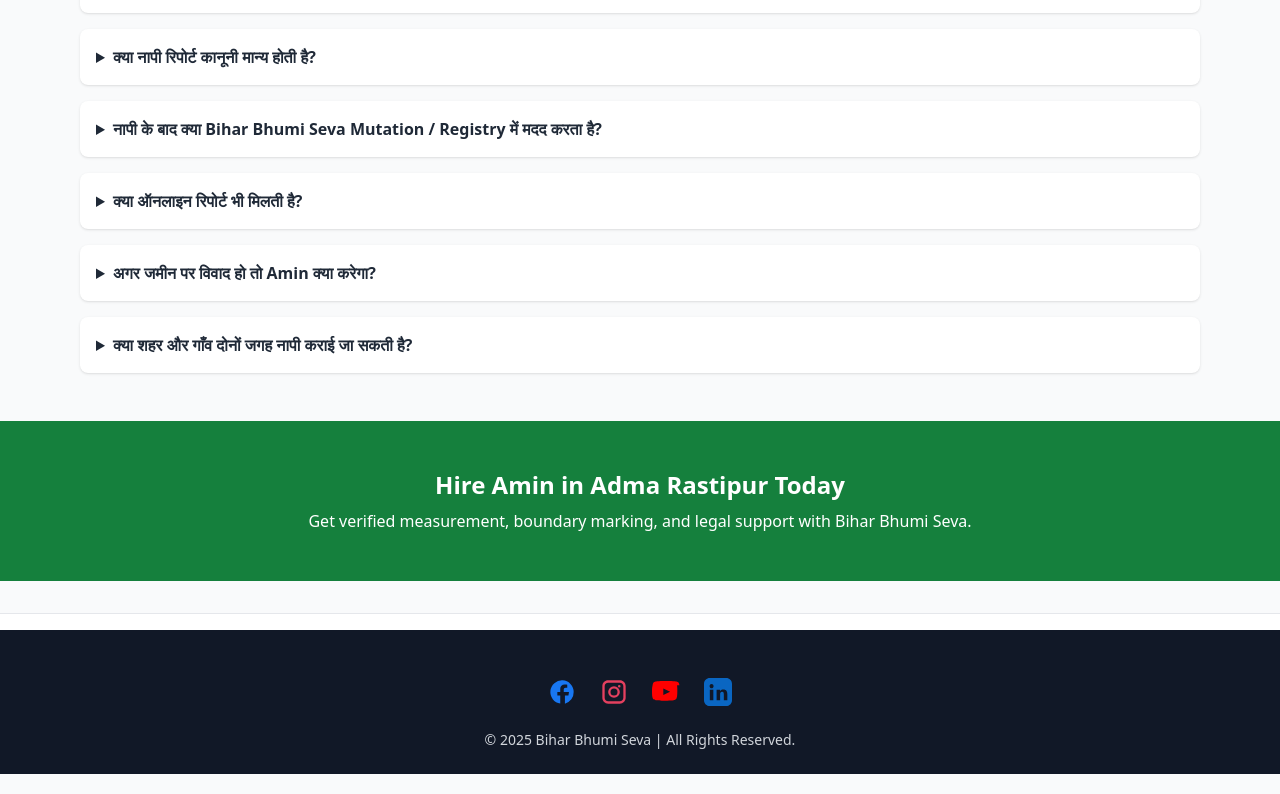
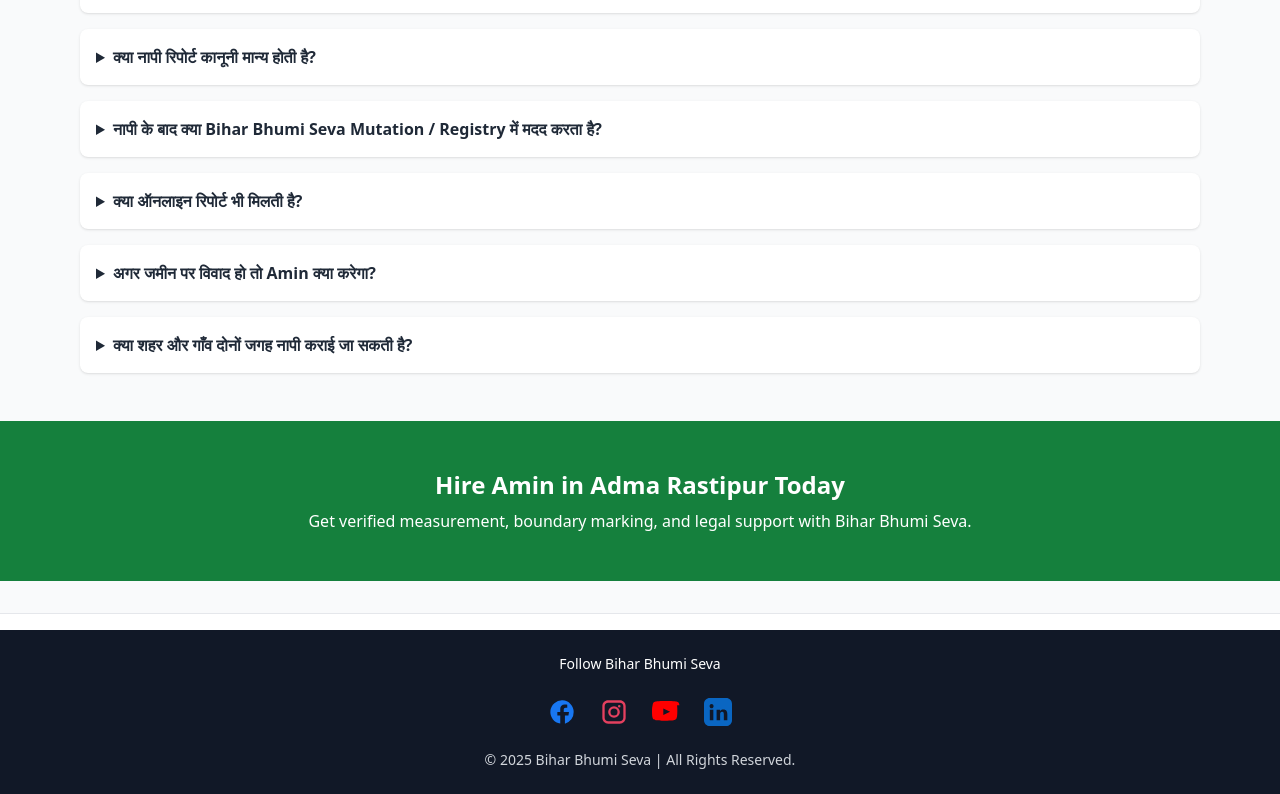
Before and after one commit to Prakash-2002/amin, a plain HTML site: page index.html in a window 1280 px wide. Shown: the part 5279-6073 px from the top of the page. Drawn offline with nearby package versions, Linux system fonts and the light colour scheme.

Commit message:
Update index.html

```diff
--- a/index.html
+++ b/index.html
@@ -12,6 +12,16 @@
     <!-- AOS Animation Library -->
   <link href="https://unpkg.com/aos@2.3.4/dist/aos.css" rel="stylesheet">
   <script src="https://unpkg.com/aos@2.3.4/dist/aos.js"></script>
+  <style>
+    * {
+  box-sizing: border-box;
+}
+
+html {
+  overflow-x: hidden;
+}
+
+  </style>
 </head>
 <body class="bg-gray-50 text-gray-800">
 
@@ -607,6 +617,7 @@
 <!-- Social Media Footer -->
 <div class="bg-gray-900 text-white text-center py-6">
   <!-- Social Icons -->
+   <h2>Follow Bihar Bhumi Seva</h2>
   <div class="flex justify-center space-x-6 my-6">
     <!-- Facebook -->
     <a href="https://www.facebook.com/biharbhumiseva/" target="_blank" rel="noopener noreferrer"
@@ -646,9 +657,13 @@
   </div>
 
   <!-- Footer Text -->
-  <p class="text-gray-300 text-sm">
+   <div>
+ <p class="text-gray-300 text-sm">
     © 2025 Bihar Bhumi Seva | All Rights Reserved.
   </p>
+
+   </div>
+
 </div>
 
 
```
